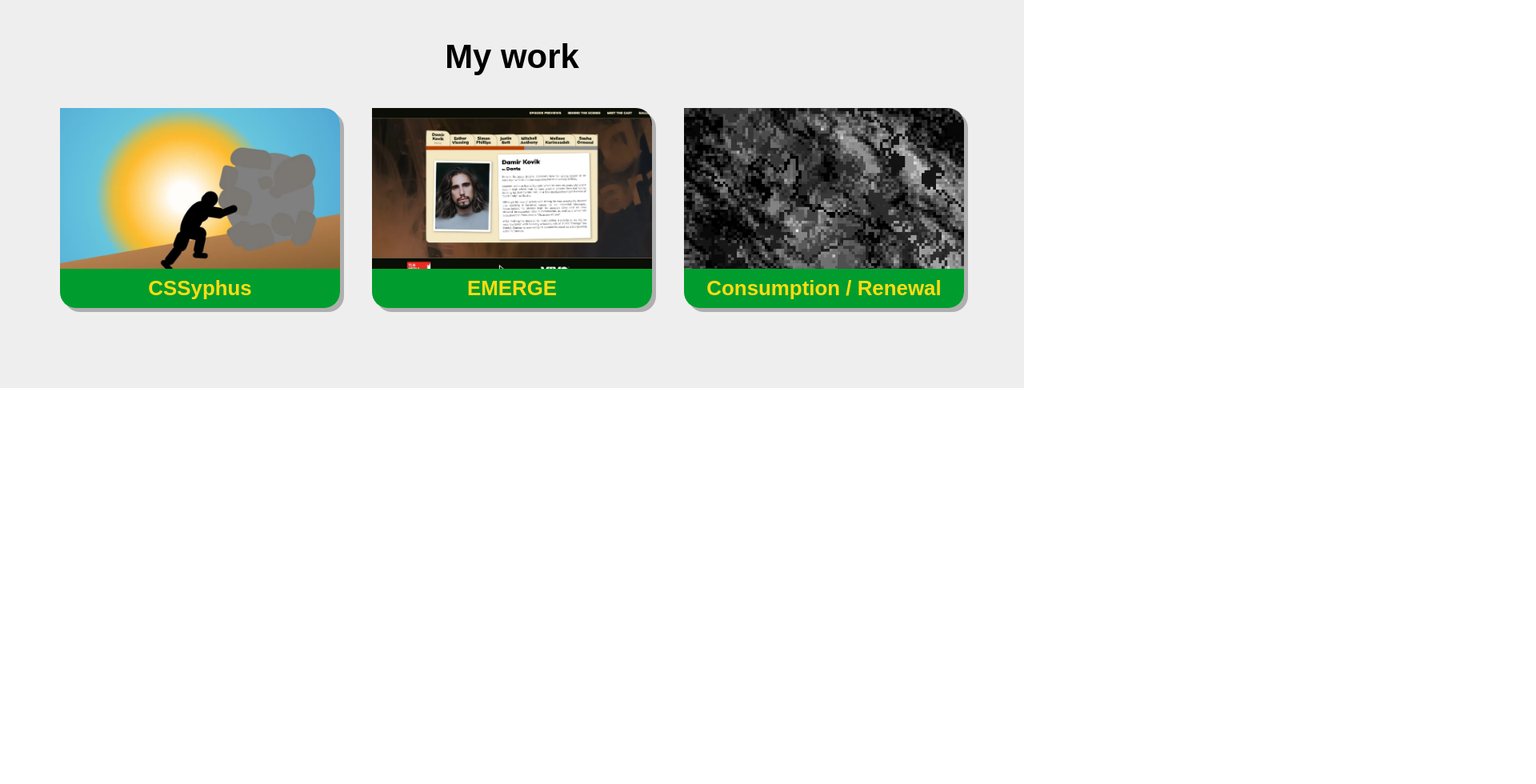
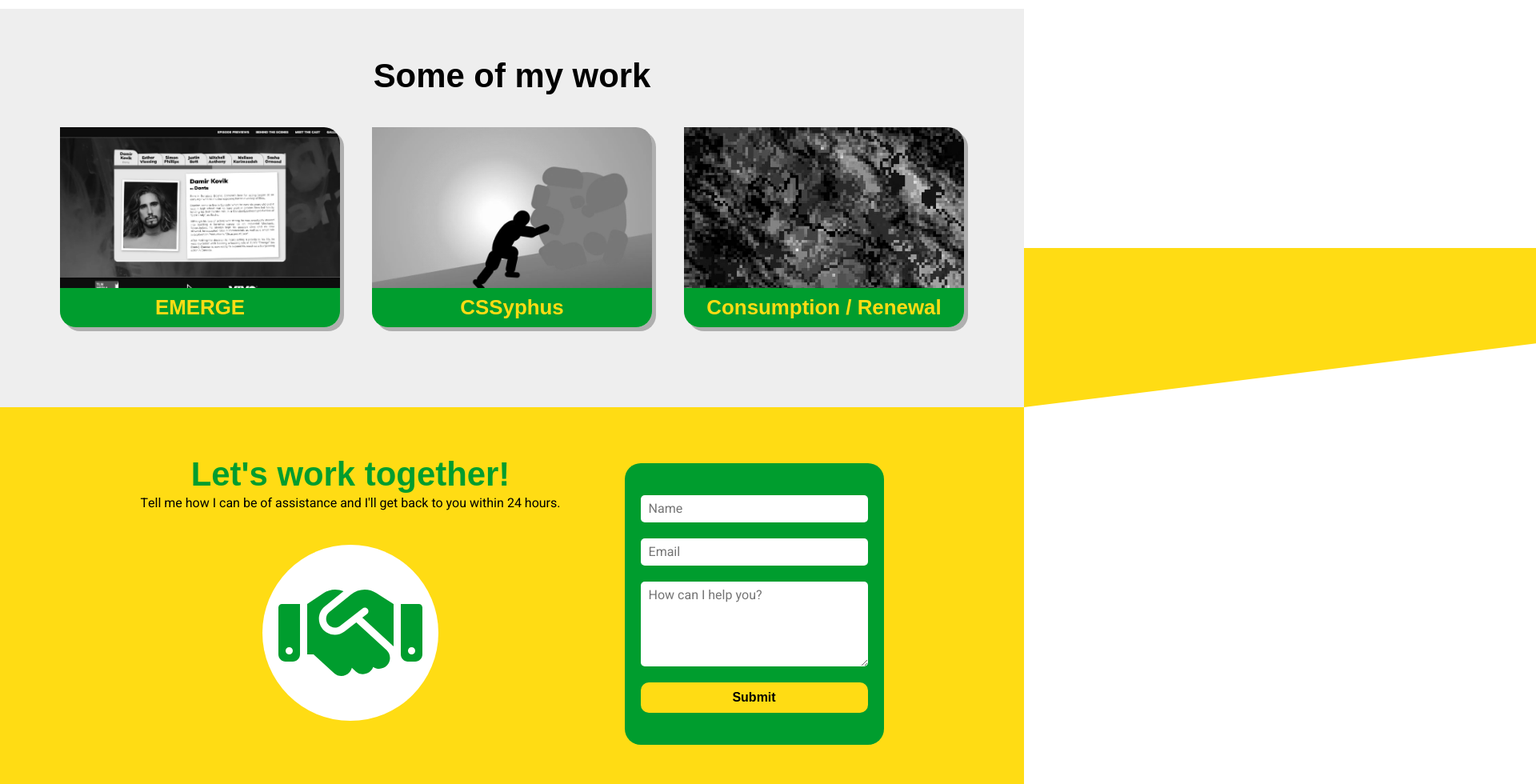
Before and after one commit to NicholasLina/portfolio, a React (Vite) app: page / in a window 1280 px wide. Shown: the part 1640-2620 px from the top of the page at 80% size, 1920 px wide, since content can reach past the window. Before the commit the page ends 2125 px from the top, so only its background shows below. Built offline with nearby package versions, Linux system fonts and the light colour scheme; a web font is replaced by a local one.

Commit message:
added contact form elements

```diff
--- a/src/Home.jsx
+++ b/src/Home.jsx
@@ -1,4 +1,5 @@
 import About from "./components/About";
+import Contact from "./components/Contact";
 import Header from "./components/Header";
 import Skills from "./components/Skills";
 import Work from "./components/Work";
@@ -10,6 +11,7 @@ export default function Home() {
             <About />
             <Skills />
             <Work />
+            <Contact />
         </>
     )
 }
--- a/src/components/About.jsx
+++ b/src/components/About.jsx
@@ -4,7 +4,7 @@ export default function About() {
     return(
         <section className={ styles.about }>
             <h2>A little bit about me</h2>
-            <p>I love all things technology and am obsessed with finding the latest and greatest tools that push the boundaries of possibilities. I am a strong believer in finding the right tool for the job and delivering products that simple, scalable, and easy to maintain.</p>
+            <p>I love all things technology and am obsessed with finding the latest and greatest ways to improve workflows and make our lives easier (and more fun!). I am a strong believer in finding the right tool for the job and delivering products that simple, scalable, and easy to maintain.</p>
         </section>
     )
 }
--- /dev/null
+++ b/src/components/Contact.jsx
@@ -0,0 +1,22 @@
+import { FaHandshake, FaRegHandPointRight, FaRegPaperPlane } from "react-icons/fa6"
+import styles from "../styles/Contact.module.css"
+
+export default function Contact() {
+    return(
+        <section className={ styles.contact }>
+            <div className={ styles.text }>
+                <h2>Let's work together!</h2>
+                <p>Tell me how I can be of assistance and I'll get back to you within 24 hours.</p>
+                <div className={ styles.icon }>
+                    <FaHandshake />
+                </div>
+            </div>
+            <form className={ styles.form }>
+                <input name="name" type="text" placeholder="Name" />
+                <input name="name" type="text" placeholder="Email" />
+                <textarea cols="30" rows="4" placeholder="How can I help you?"></textarea>
+                <button type="submit" value="Submit">Submit</button>
+            </form>
+        </section>
+    )
+}
--- a/src/components/Skills.jsx
+++ b/src/components/Skills.jsx
@@ -21,6 +21,7 @@ export default function Skills() {
                 <ul>
                     <li>MERN/LAMP</li>
                     <li>Linux</li>
+                    <li>TypeScript</li>
                     <li>GitHub</li>
                     <li>Docker</li>
                     <li>Postman</li>
@@ -31,10 +32,10 @@ export default function Skills() {
                 <FaRegLightbulb />
                 <h3>Designer</h3>
 
-                <h4>My philosophy</h4>
+                <h4>Philosophy</h4>
                 <p>Simplicity and clear intentions make the most effective and versatile designs</p>
 
-                <h4>Things I've designed</h4>
+                <h4>Experience</h4>
                 <p>UX/UI, Websites, Logos, Vector Graphics</p>
 
                 <h4>Tools that I use</h4>
--- a/src/components/Work.jsx
+++ b/src/components/Work.jsx
@@ -7,8 +7,15 @@ import CONSUMPTION_RENEWAL from "../assets/ConsumptionRenewal.webp"
 export default function Work() {
     return(
         <section className={ styles.work }>
-            <h2>My work</h2>
+            <h2>Some of my work</h2>
             <div className={ styles.grid }>
+                <a href="https://emergetheseries.ca/" target="_blank" className={ styles.card }>
+                    <img src={ EMERGE }></img>
+                    <div className={ styles.cover }>
+                        <h3>EMERGE</h3>
+                        <p>Companion site and interactive extension of the Canadian drama series EMERGE</p>
+                    </div>
+                </a>
                 <a href="https://codepen.io/nicklina/pen/xxWjpXx" target="_blank" className={ styles.card }>
                     <img src={ CSSYPHUS }></img>
                     <div className={ styles.cover }>
@@ -16,18 +23,11 @@ export default function Work() {
                         <p>CSS-only animated depiction of mythological Greek King Sisyphus</p>
                     </div>
                 </a>
-                <a href="https://emergetheseries.ca/" target="_blank" className={ styles.card }>
-                    <img src={ EMERGE }></img>
-                    <div className={ styles.cover }>
-                        <h3>EMERGE</h3>
-                        <p>Companion site and interactive extension of the Canadian drama series EMERGE</p>
-                    </div>
-                </a>
                 <a href="https://codepen.io/nicklina/pen/wvGbWpJ" target="_blank" className={ styles.card }>
                     <img src={ CONSUMPTION_RENEWAL }></img>
                     <div className={ styles.cover }>
                         <h3>Consumption / Renewal</h3>
-                        <p>Digital Artwork that explores patterns in nature using simple AI</p>
+                        <p>Generative digital artwork that explores patterns in nature using simple AI</p>
                     </div>
                 </a>
             </div>
--- a/src/index.css
+++ b/src/index.css
@@ -3,13 +3,13 @@
 @import url('https://fonts.googleapis.com/css2?family=Fustat:wght@800&display=swap');
 @import url('https://fonts.googleapis.com/css2?family=Heebo:wght@100..900&display=swap');
 
-h1, h2, h3, h4 {
+h1, h2, h3, h4, button {
   font-family: "Fustat", sans-serif;
   font-optical-sizing: auto;
   font-weight: 800;
 }
 
-p, a, li {
+p, a, li, input, textarea {
   font-family: "Heebo", sans-serif;
   font-optical-sizing: auto;
   font-weight: 400;
--- a/src/styles/About.module.css
+++ b/src/styles/About.module.css
@@ -10,7 +10,7 @@
 }
 
 .about p {
-    max-width: 500px;
+    max-width: 560px;
     margin: auto;
     text-align: center;
 }
--- /dev/null
+++ b/src/styles/Contact.module.css
@@ -0,0 +1,55 @@
+.contact {
+    padding: 60px 40px;
+    text-align: center;
+    background-color: var(--golden-yellow);
+    display: flex;
+    flex-direction: row;
+    justify-content: center;
+    align-items: center;
+    gap: 80px;
+}
+
+.contact h2 {
+    color: var(--lush-green);
+}
+
+.icon {
+    border-radius: 100%;
+    padding: 20px;
+    margin: 40px auto;
+    width: fit-content;
+    background-color: white;
+    aspect-ratio: 1 /1;
+}
+
+.contact svg {
+    font-size: 180px;
+    color: var(--lush-green);
+}
+
+.form {
+    display: flex;
+    flex-direction: column;
+    gap: 20px;
+    background-color: var(--lush-green);
+    padding: 40px 20px;
+    border-radius: 20px;
+}
+
+.form input, .form textarea {
+    border-radius: 5px;
+    border: none;
+    padding: 5px 10px;
+}
+
+.form button {
+    background-color: var(--golden-yellow);
+    border: none;
+    padding: 10px 20px;
+    border-radius: 10px;
+}
+
+.form button:hover {
+    background-color: white;
+    cursor: pointer;
+}
--- a/src/styles/Work.module.css
+++ b/src/styles/Work.module.css
@@ -1,8 +1,19 @@
 .work {
+    position: relative;
     padding: 60px 40px;
     text-align: center;
-    /* background-color: var(--golden-yellow); */
     background-color: #eee;
+}
+
+.work::after {
+    content: '';
+    position: absolute;
+    width: 100%;
+    height: 40%;
+    bottom: 0;
+    background-color: var(--golden-yellow);
+    z-index: -1;
+    clip-path: polygon(0 0, 100% 0, 100% 60%, 50% 100%, 0 60%);
 }
 
 .grid {
@@ -20,7 +31,6 @@
     position: relative;
     width: 350px;
     height: 250px;
-    /* border: 1px solid var(--lush-green); */
     border-radius: 0 20px 20px 20px;
     display: flex;
     flex-direction: column;
@@ -28,10 +38,15 @@
     box-shadow: 5px 5px 0 0 #0004;
 }
 
+.card:hover img {
+    filter: saturate(1);
+}
+
 .card img {
     height: 90%;
     width: 100%;
     object-fit: cover;
+    filter: saturate(0);
 }
 
 .cover {
```
